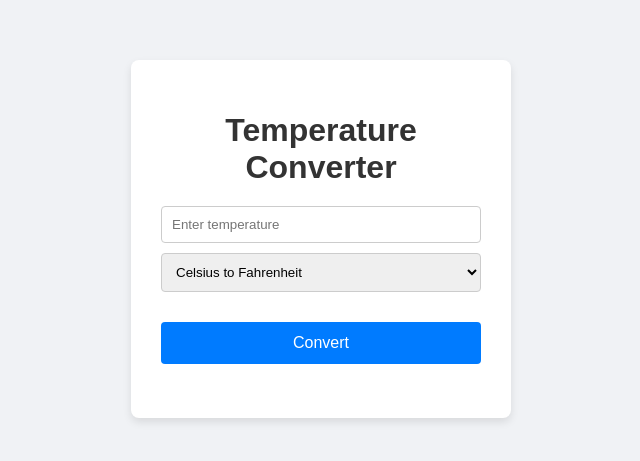
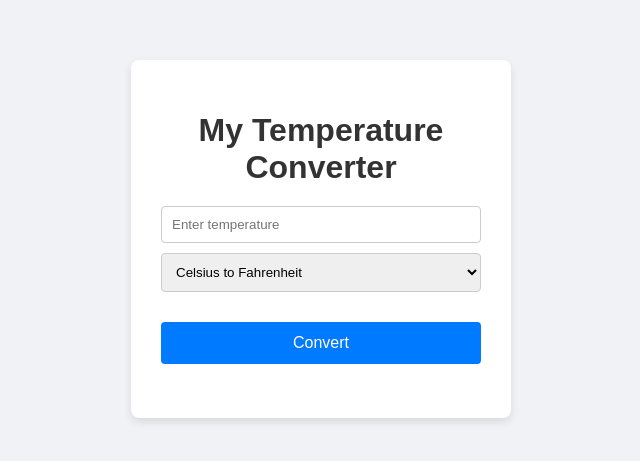
Before and after one commit to hikdobrazil/temperature-converter, a plain HTML site: page index.html in a window 1280 px wide. Shown: the part 161-622 px from the top of the page, without its empty margins (319-959 px from the left). Drawn offline with Linux system fonts and the light colour scheme.

Commit message:
Update index.html

```diff
--- a/index.html
+++ b/index.html
@@ -68,7 +68,7 @@
 <body>
 
     <div class="container">
-        <h1>Temperature Converter</h1>
+        <h1>My Temperature Converter</h1>
 
         <div class="input-group">
             <input type="text" id="tempInput" placeholder="Enter temperature">
```
